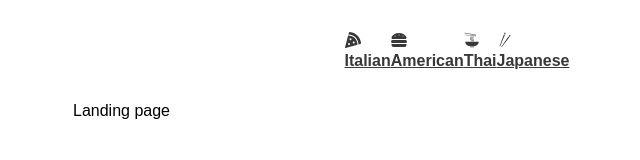
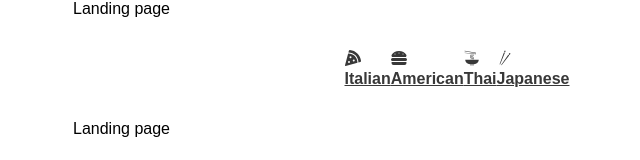
Before and after one commit to B-lovedth/Real-Meal, a React (Create React App) app: page / in a window 1280 px wide. Shown: the top 160 px of the page, without its empty margins (183-823 px from the left). Built offline with nearby package versions, Linux system fonts and the light colour scheme; no server answers.

Commit message:
Update App.js

```diff
--- a/src/App.js
+++ b/src/App.js
@@ -1,5 +1,6 @@
 import { BrowserRouter } from "react-router-dom";
 import Category from "./components/Category";
+import LandingPage from "./components/LandingPage";
 import Pages from "./pages/Pages";
 // import './bootstrap1.css'
 
@@ -7,6 +8,7 @@ function App() {
   return (
     <div className="App">
       <BrowserRouter>
+        <LandingPage/>
         <Category/>
         <Pages />
       </BrowserRouter>
```
